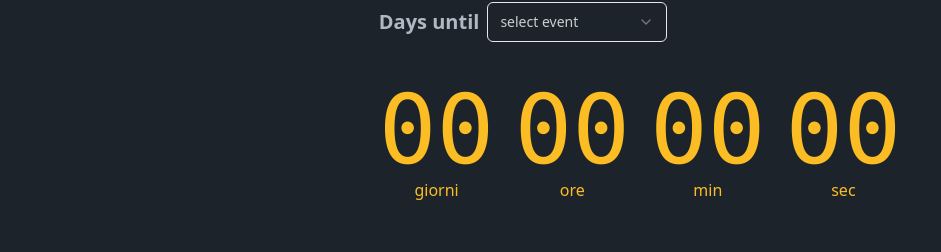
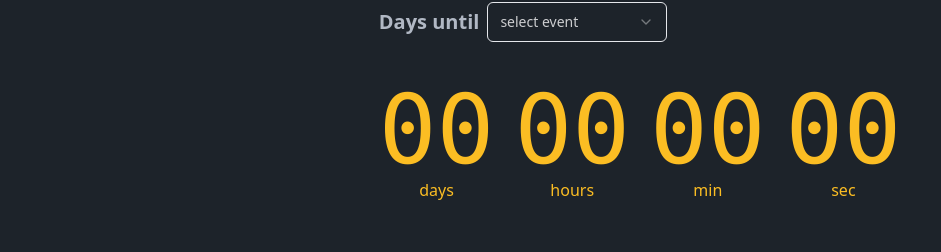
Before and after one commit to blitzmartin/countdown_tailwind, a React (Vite) app: page / in a window 1280 px wide. Shown: the part 118-370 px from the top of the page, without its empty margins (0-941 px from the left). Built offline with nearby package versions, Linux system fonts and the light colour scheme.

Commit message:
small changes

```diff
--- a/src/pages/home/components/CountdownTimer.tsx
+++ b/src/pages/home/components/CountdownTimer.tsx
@@ -46,13 +46,13 @@ console.log(targetDate)
             <span className="countdown font-mono text-8xl">
               <span style={daysStyle}></span>
             </span>
-            giorni
+            days
           </div>
           <div className="flex flex-col">
             <span className="countdown font-mono text-8xl">
               <span style={hoursStyle}></span>
             </span>
-            ore
+            hours
           </div>
           <div className="flex flex-col">
             <span className="countdown font-mono text-8xl">
```
